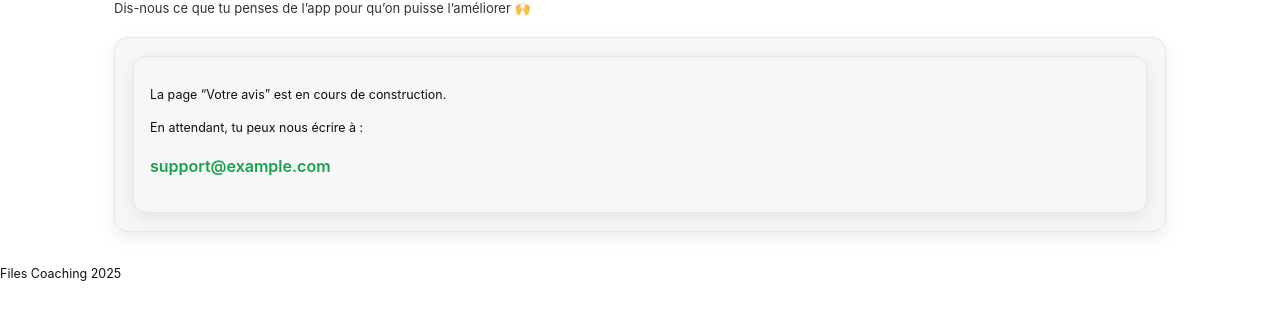
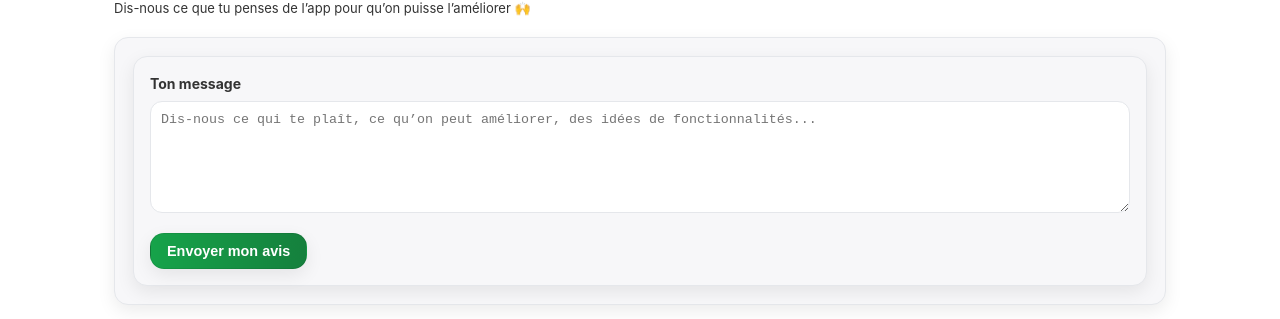
Before and after one commit to lebasquelyza/appli-files, a Next.js app in the folder apps/web/: page /dashboard/avis in a window 1280 px wide. Shown: the part 118-437 px from the top of the page. Built offline with nearby package versions, Linux system fonts and the light colour scheme; no server answers.

Commit message:
Update page.tsx

```diff
--- a/apps/web/app/dashboard/avis/page.tsx
+++ b/apps/web/app/dashboard/avis/page.tsx
@@ -1,10 +1,53 @@
 // apps/web/app/dashboard/avis/page.tsx
-import Link from "next/link";
+import nodemailer from "nodemailer";
+import { redirect } from "next/navigation";
 
+export const runtime = "nodejs";
 export const dynamic = "force-dynamic";
 export const revalidate = 0;
 
-export default function Page() {
+/** Server Action : envoi l'avis par email */
+async function sendFeedback(formData: FormData) {
+  "use server";
+
+  const message = (formData.get("feedback") || "").toString().trim();
+
+  if (!message) {
+    // Pas de message -> on revient avec une petite erreur
+    redirect("/dashboard/avis?error=empty");
+  }
+
+  // Transporteur SMTP (à configurer dans tes variables d'environnement)
+  const transporter = nodemailer.createTransport({
+    host: process.env.EMAIL_HOST,
+    port: Number(process.env.EMAIL_PORT || 587),
+    secure: process.env.EMAIL_SECURE === "true", // true si port 465
+    auth: {
+      user: process.env.EMAIL_USER,
+      pass: process.env.EMAIL_PASS,
+    },
+  });
+
+  // Email qui part vers TA boîte
+  await transporter.sendMail({
+    from: `"Files App" <no-reply@files-app.test>`, // adapte le domaine si tu veux
+    to: "sportifandpro@gmail.com",
+    subject: "Nouvel avis utilisateur",
+    text: message,
+  });
+
+  // On revient sur la même page avec un flag de succès
+  redirect("/dashboard/avis?sent=1");
+}
+
+export default function Page({
+  searchParams,
+}: {
+  searchParams?: { sent?: string; error?: string };
+}) {
+  const sent = searchParams?.sent === "1";
+  const hasError = searchParams?.error === "empty";
+
   return (
     <div className="container" style={{ paddingTop: 24, paddingBottom: 32 }}>
       {/* En-tête */}
@@ -17,32 +60,65 @@ export default function Page() {
         </div>
       </div>
 
-      {/* Contenu principal */}
+      {/* Message de succès */}
+      {sent && (
+        <div
+          className="card"
+          style={{
+            marginTop: 12,
+            border: "1px solid rgba(16,185,129,.35)",
+            background: "rgba(16,185,129,.08)",
+            fontWeight: 600,
+          }}
+        >
+          Merci pour ton avis 🙏 On lit tous les messages avec attention.
+        </div>
+      )}
+
+      {/* Message d'erreur si texte vide */}
+      {hasError && (
+        <div
+          className="card"
+          style={{
+            marginTop: 12,
+            border: "1px solid rgba(239,68,68,.35)",
+            background: "rgba(239,68,68,.08)",
+            fontWeight: 600,
+          }}
+        >
+          Oups 😅 Merci d&apos;écrire un petit message avant d&apos;envoyer.
+        </div>
+      )}
+
+      {/* Formulaire */}
       <section className="section" style={{ marginTop: 12 }}>
         <div className="card">
-          <p className="text-sm" style={{ marginBottom: 12 }}>
-            La page “Votre avis” est en cours de construction.
-          </p>
-          <p className="text-sm" style={{ marginBottom: 4 }}>
-            En attendant, tu peux nous écrire à :
-          </p>
-          <p>
-            <a
-              href="mailto:support@example.com"
-              className="underline"
-              style={{ fontWeight: 600 }}
+          <form action={sendFeedback}>
+            <label
+              htmlFor="feedback"
+              className="label"
+              style={{ display: "block", fontWeight: 700, marginBottom: 6 }}
             >
-              support@example.com
-            </a>
-          </p>
+              Ton message
+            </label>
 
-          {/* Si tu as un Typeform / Google Form / autre, mets le lien ici */}
-          {/* <p className="text-sm" style={{ marginTop: 12 }}>
-            Tu peux aussi répondre à ce questionnaire :{" "}
-            <Link href="https://ton-formulaire.com" className="underline" target="_blank">
-              Donner mon avis
-            </Link>
-          </p> */}
+            <textarea
+              id="feedback"
+              name="feedback"
+              rows={6}
+              className="input"
+              style={{ width: "100%", resize: "vertical" }}
+              placeholder="Dis-nous ce qui te plaît, ce qu’on peut améliorer, des idées de fonctionnalités..."
+            />
+
+            <button
+              type="submit"
+              className="btn btn-dash"
+              style={{ marginTop: 12, fontWeight: 700 }}
+            >
+              Envoyer mon avis
+            </button>
+          </form>
         </div>
       </section>
     </div>
```
